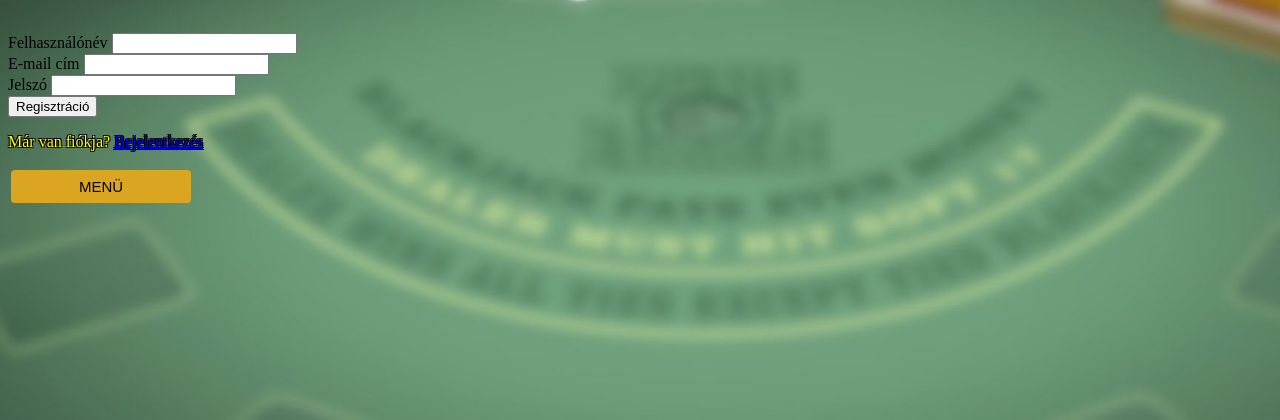
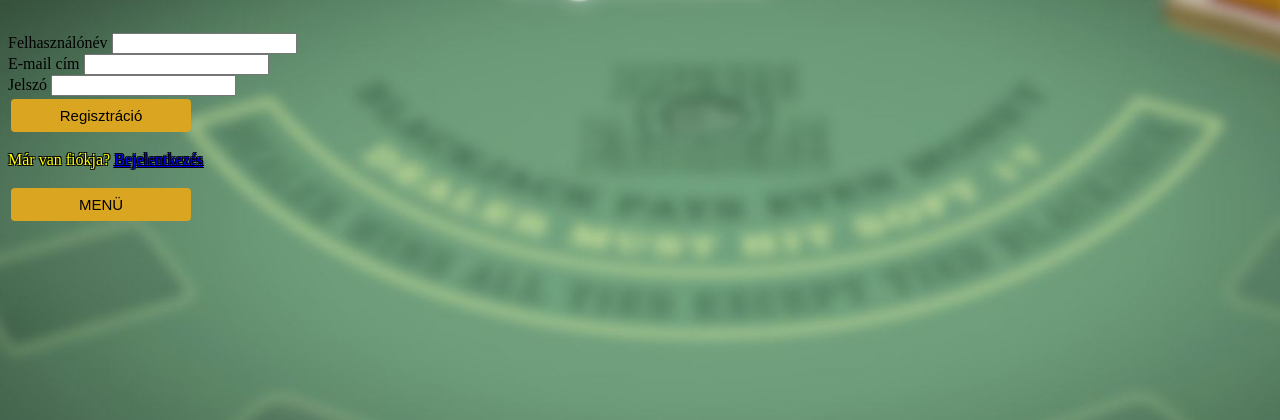
Before and after one commit to PQ653P/AFP1-nagyproject, a PHP site: page /register.php in a window 1280 px wide. Shown: the part 92-512 px from the top of the page. Run offline with PHP 8.4, Linux system fonts and the light colour scheme.

Commit message:
gomb formázás

```diff
--- a/Code/user/login.php
+++ b/Code/user/login.php
@@ -23,7 +23,7 @@
 			<input type="password" name="password">
 		</div>
 		<div class="input-group">
-			<button type="submit" class="btn" name="login_user">Belépés</button>
+			<button type="submit" class="menubutton" name="login_user">Belépés</button>
 		</div>
 		<p>
 			Nincs még fiókja? <a href="register.php">Regisztráció</a>
--- a/Code/user/register.php
+++ b/Code/user/register.php
@@ -27,7 +27,7 @@
 			<input type="password" name="password">
 		</div>
 		<div class="input-group">
-			<button type="submit" class="btn" name="register">Regisztráció</button>
+			<button type="submit" class="menubutton" name="register">Regisztráció</button>
 		</div>
 		<p>
 			Már van fiókja? <a href="login.php">Bejelentkezés</a>
```
